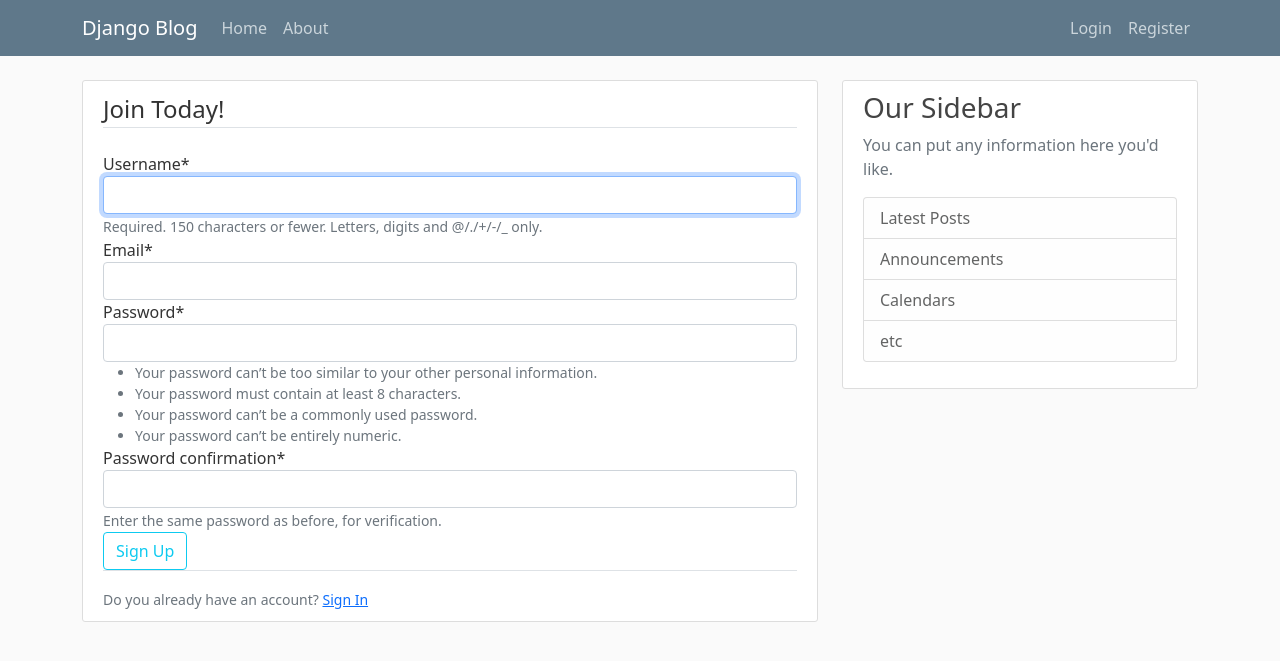
After one commit to DavidCatrina/django_blog, a Django app: page /register/ in a window 1280 px wide. The commit adds this page. Shown: the top 661 px of the page. Run offline with Django 4.2, Linux system fonts and the light colour scheme; some libraries are stand-ins or nearby versions.

Commit message:
add register functionality

```diff
--- a/django_project1/blog/templates/blog/base.html
+++ b/django_project1/blog/templates/blog/base.html
@@ -42,6 +42,13 @@
     <main role="main" class="container">
         <div class="row">
           <div class="col-md-8">
+            {% if messages %}
+              {% for message in messages %}
+              <div class="alert alert-{{ message.tags }}">
+                {{ message }}
+              </div>
+              {% endfor %}
+            {% endif %}
             {% block content %}{% endblock %}
           </div>
           <div class="col-md-4">
--- a/django_project1/django_project1/settings.py
+++ b/django_project1/django_project1/settings.py
@@ -31,6 +31,7 @@
 # Application definition
 
 INSTALLED_APPS = [
+    'crispy_forms',
     'users.apps.UsersConfig',
     'blog.apps.BlogConfig',
     'django.contrib.admin',
@@ -123,3 +124,7 @@
 # https://docs.djangoproject.com/en/4.1/ref/settings/#default-auto-field
 
 DEFAULT_AUTO_FIELD = 'django.db.models.BigAutoField'
+
+
+CRISPY_ALLOWED_TEMPLATE_PACKS = "bootstrap4"
+CRISPY_TEMPLATE_PACK = "bootstrap4"
--- a/django_project1/django_project1/urls.py
+++ b/django_project1/django_project1/urls.py
@@ -15,8 +15,10 @@
 """
 from django.contrib import admin
 from django.urls import path, include
+from users import views as user_views
 
 urlpatterns = [
     path('admin/', admin.site.urls),
+    path('register/', user_views.register, name='register'),
     path('', include('blog.urls')),
 ]
--- /dev/null
+++ b/django_project1/users/forms.py
@@ -0,0 +1,10 @@
+from django import forms
+from django.contrib.auth.models import User
+from django.contrib.auth.forms import UserCreationForm
+
+class UserRegisterForm(UserCreationForm):
+    email = forms.EmailField()
+
+    class Meta:
+        model = User
+        fields = ['username','email','password1','password2']
--- /dev/null
+++ b/django_project1/users/templates/users/register.html
@@ -0,0 +1,25 @@
+{% extends "blog/base.html" %}
+{% load crispy_forms_tags %}
+{% block content %}
+    <div class="content-section">
+        <form method="POST" action="">
+            {% csrf_token %}
+            <fieldset class="form-group">
+                <legend class="border-bottom mb-4">
+                    Join Today!
+                </legend>
+                {{ form|crispy }}
+            </fieldset>
+            <div class="form-group">
+                <button class="btn btn-outline-info" type="submit">
+                    Sign Up
+                </button>
+            </div>
+        </form>
+        <div class="border-top pt-3">
+            <small class="text-muted">
+                Do you already have an account? <a class="ml-2" href="#">Sign In</a>
+            </small>
+        </div>
+    </div>
+{% endblock content %}
--- a/django_project1/users/views.py
+++ b/django_project1/users/views.py
@@ -1,3 +1,32 @@
-from django.shortcuts import render
+from django.shortcuts import render, redirect
+from django.contrib import messages
+from .forms import UserRegisterForm
 
-# Create your views here.
+
+def register(request):
+    if request.method == "POST":
+        #creates a post with the form's data
+        form = UserRegisterForm(request.POST)
+
+        # check if the data is valid
+        if form.is_valid():
+
+            # save the user to the database
+            form.save()
+            username = form.cleaned_data.get('username') # get data in good format
+
+            #show a success message
+            messages.success(request, f'Account created for {username}!')
+
+            #redirects to the blog page using the name value of the blog url patterns
+            return redirect('blog-home')
+
+    else:
+        #creates an empty form
+        form = UserRegisterForm()
+
+
+    context = {
+        'form': form
+    }
+    return render(request, 'users/register.html', context)
```
Also changed, not shown: django_project1/db.sqlite3.
